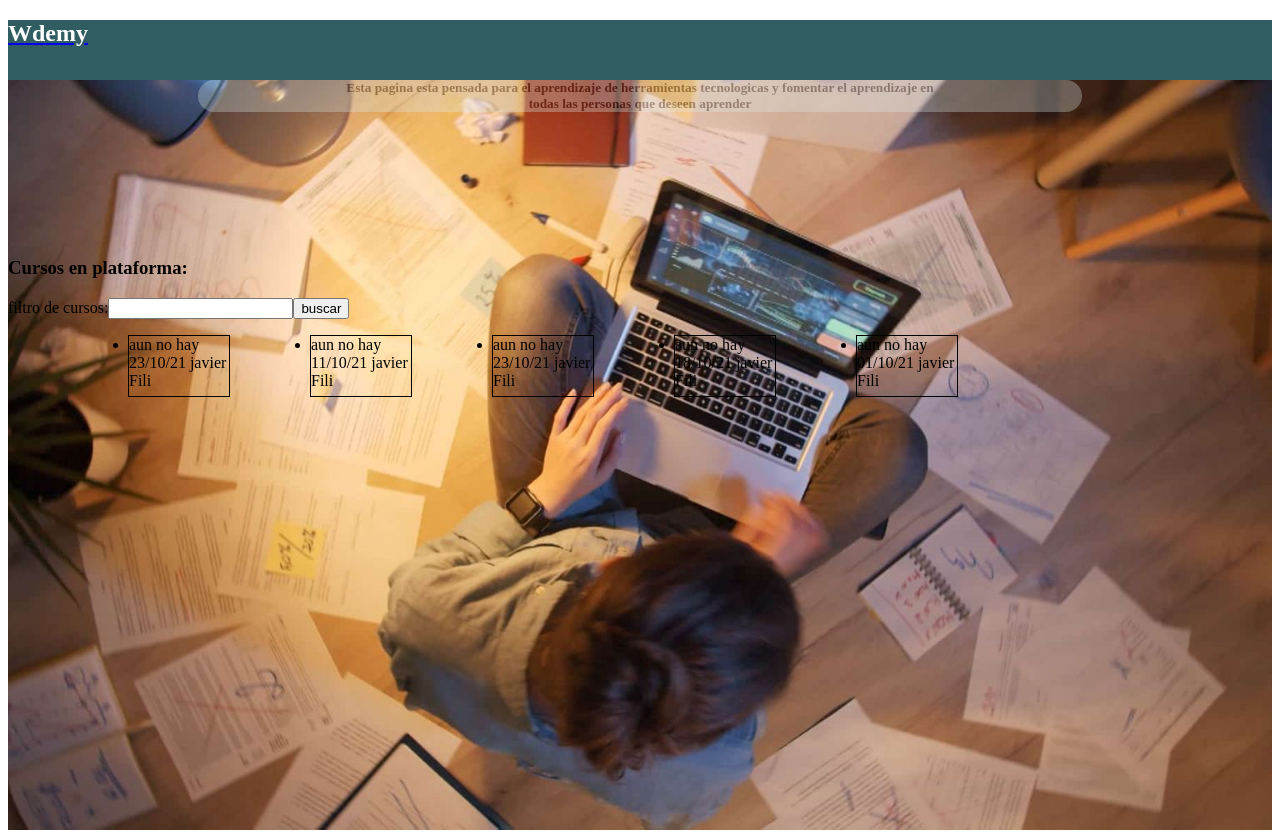
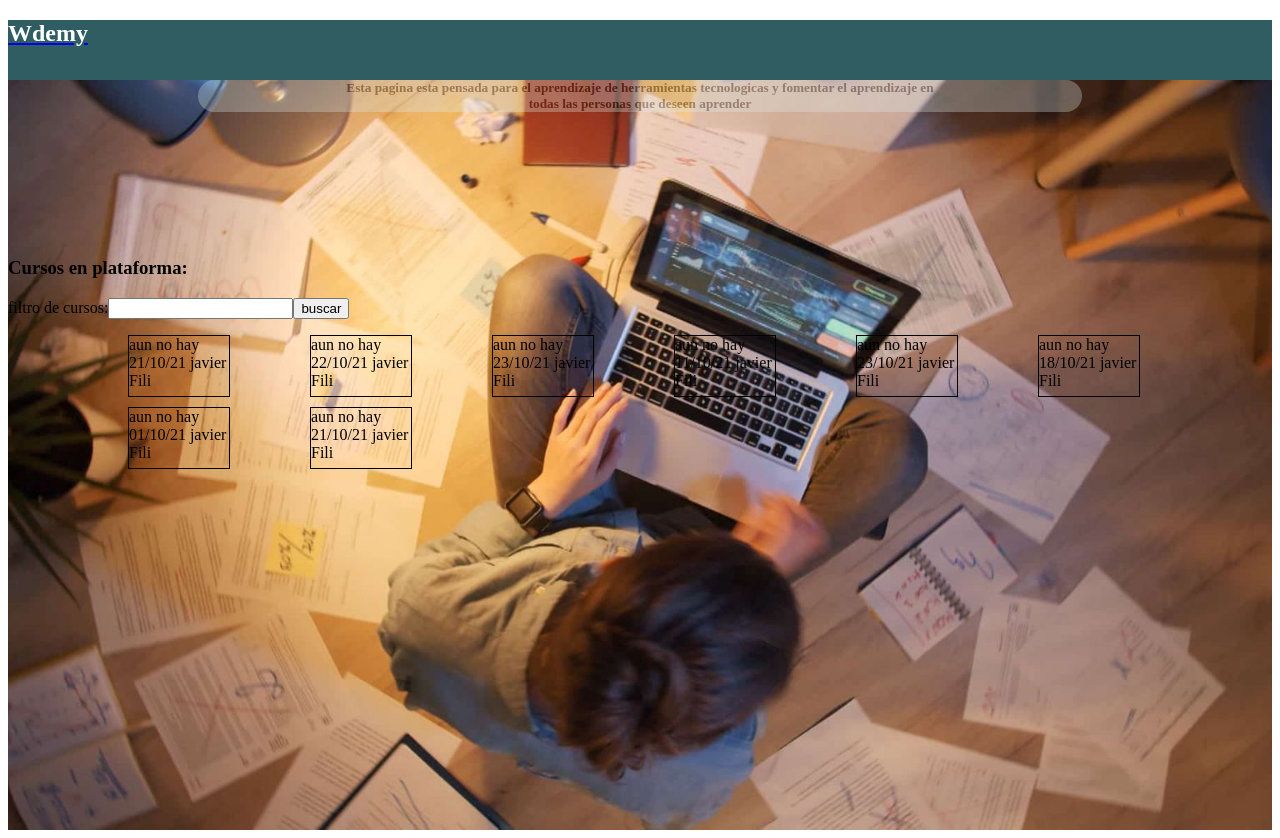
Before and after one commit to javierFili/wdemyFrontend, a React (Create React App) app: page / in a window 1280 px wide. Built offline with nearby package versions, Linux system fonts and the light colour scheme.

Commit message:
"algunas mejoras echas al carrusel"

```diff
--- a/src/components/body-components/carrucel/Carrusel.jsx
+++ b/src/components/body-components/carrucel/Carrusel.jsx
@@ -21,8 +21,6 @@ class Filtro extends Component{
 
     this.handleChange = this.handleChange.bind(this);
     this.handleSubmit = this.botonPulsado.bind(this);
-    /* nombreAbuscar=this.state.value; */
-
   }
 
   handleChange(event) {
@@ -51,18 +49,20 @@ class Filtro extends Component{
       )
     }
 }
-var nombreAbuscar="programacion";
+var nombreAbuscar=" ";
+
+export default class Carrusel extends Component {
+
+  render() {
     const MyCarousel = props => (
       <div >
         <div className="App">
           <ul>
-        {curso.filter(curso => curso.actualizacion != "21/10/21" &&
+            {curso.filter(curso => nombreAbuscar==" "||
               curso.palsClavs.includes(nombreAbuscar)).map((curso) => {
               return (
-            <div id="esta" width="80px" height="600px">
-                <li>
+                <div id="esta" >
                       {curso.imagen}  {curso.actualizacion} {curso.tutor}
-                </li>
                 </div>
               );
             })}
@@ -70,10 +70,6 @@ const MyCarousel = props => (
         </div>
       </div>
     )
-
-export default class Carrusel extends Component {
-
-  render() {
     return (
         <main role="main">
           <Filtro />
```
Lines whose indentation alone changed are shown as unchanged.
